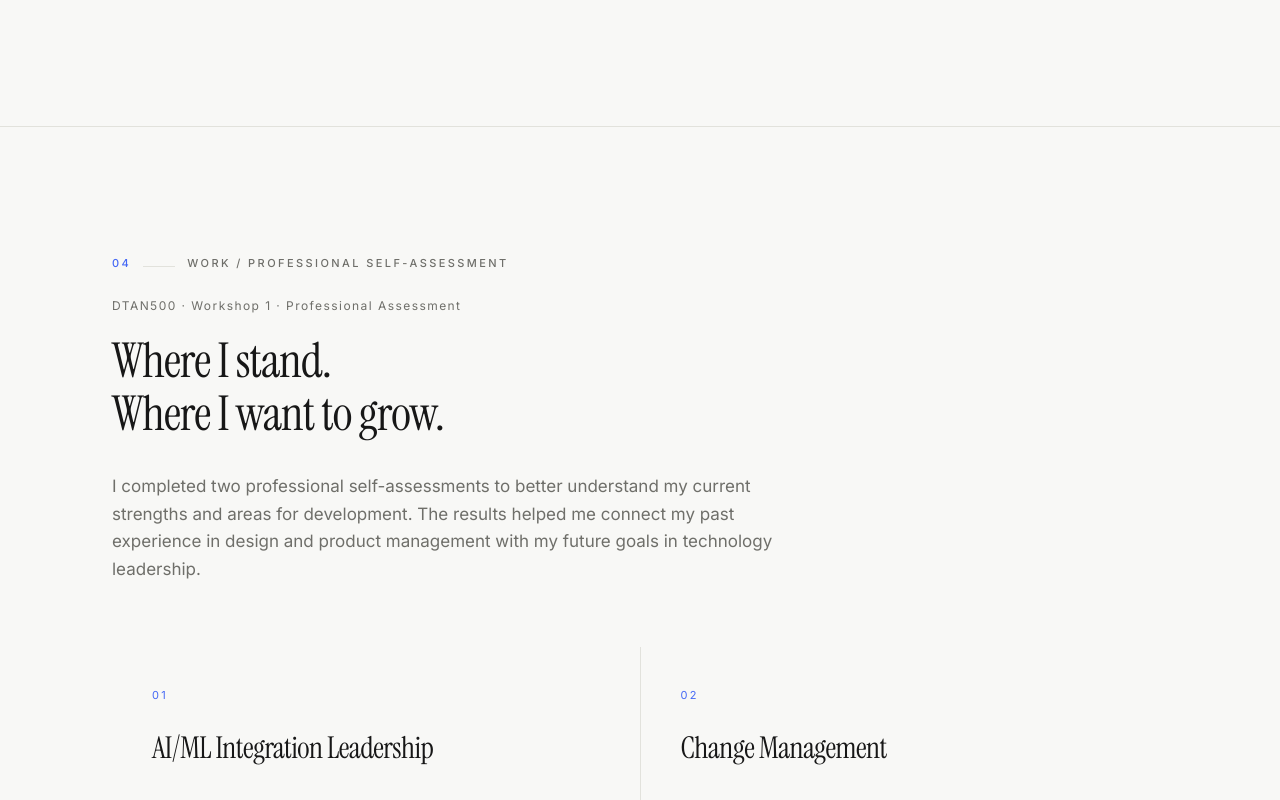
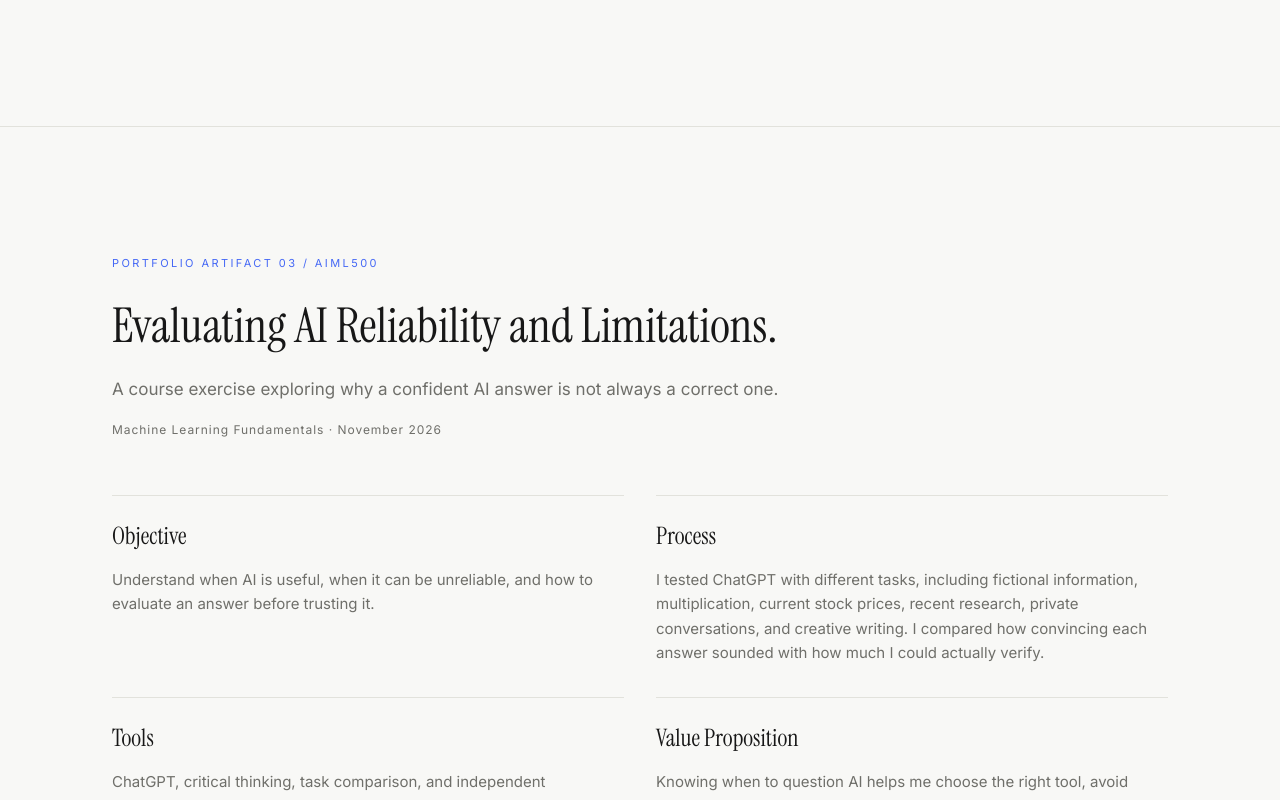
Before and after one commit to shawen559-oss/portfolio, a React (Vite) app: page / in a window 1280 px wide. Shown: the part 5060-5860 px from the top of the page. Built offline with nearby package versions, Linux system fonts and the light colour scheme.

Commit message:
Display AI reliability artifact in portfolio

```diff
--- a/src/App.tsx
+++ b/src/App.tsx
@@ -1,4 +1,5 @@
 import { About } from './components/About'
+import { AiReliabilityArtifact } from './components/AiReliabilityArtifact'
 import { AimlAssessment } from './components/AimlAssessment'
 import { AssessmentIntro } from './components/AssessmentIntro'
 import { ChangeAssessment } from './components/ChangeAssessment'
@@ -25,6 +26,7 @@ export default function App() {
         <About />
         <FeaturedWork />
         <First30CaseStudy />
+        <AiReliabilityArtifact />
         <AssessmentIntro />
         <AimlAssessment />
         <ChangeAssessment />
```
